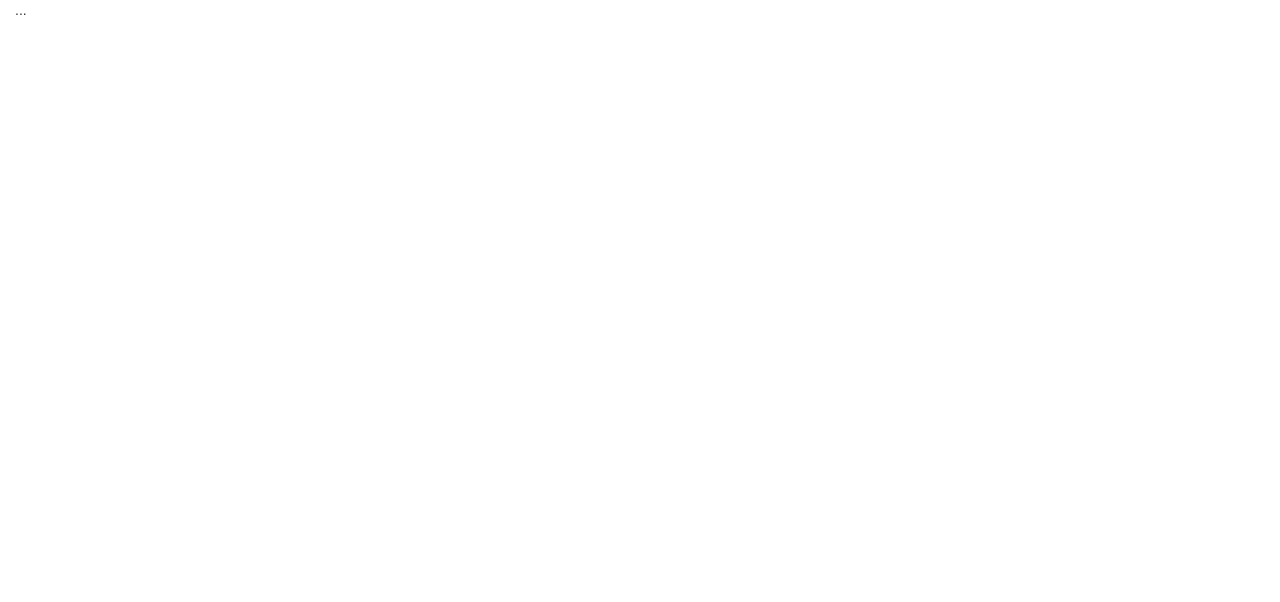
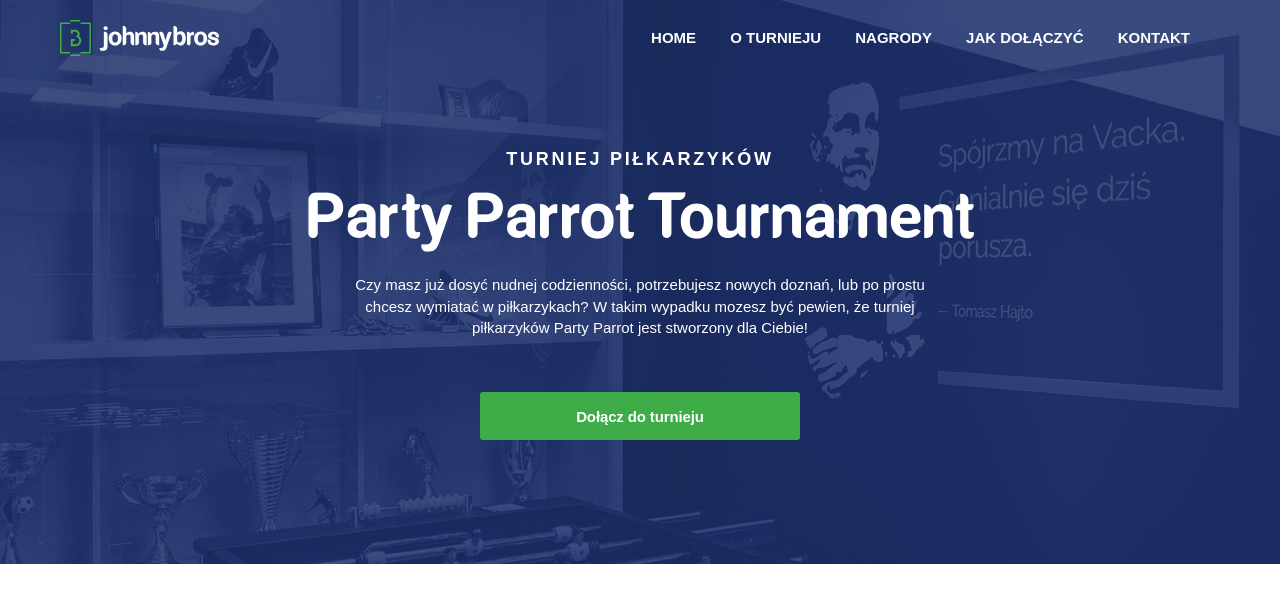
Before and after one commit to ewkaK/CSS-Developer-recruitment-task, a plain HTML site: page index.html in a window 1280 px wide. Drawn offline with nearby package versions, Linux system fonts and the light colour scheme; a web font is replaced by a local one.

Commit message:
simple navbar and header section

```diff
--- a/css/style.scss
+++ b/css/style.scss
@@ -1,15 +1,89 @@
-//typography - desktop
-
-$desFs: 15px;
-$desLh: 24px;
-
+//typography
 @font-face {
   font-family: "Raleway";
   src: url(./../assets/fonts/Raleway/Raleway-Medium.ttf) format("truetype");
 }
+@font-face {
+  font-family: "Millunium";
+  src: url(./../assets/fonts/Millunium/Millunium-Bold.ttf) format("truetype");
+}
 
+body{
+  font-family: "Raleway", sans-serif;
+  font-size: 15px;
+}
+h1{
+  font-family: "Millunium";
+  font-size: 64px;
+  font-weight: 700;
+  letter-spacing: -1.43px;
+  margin: 0 0 24px;
+}
 
+h4 {
+  font-weight: 700;
+  text-transform: uppercase;
+  letter-spacing: 2.7px;
+}
 
-p {
-  font-family: "Raleway", sans-serif
+//navbar #menu
+nav {
+  position: absolute;
+  left: 0;
+  right: 0;
+  z-index: 10000;
+
+  max-width: 1200px;
+  margin: 0 auto;
+  padding: 2rem;
+
+  .logo{
+    float: left;
+  }
+
+  #menu{
+    float: right;
+    padding: 0.7rem 0;
+
+    li{
+      display:inline-block;
+
+      a{
+        color: #fff;
+        font-weight: 700;
+        text-transform: uppercase;
+        margin-right: 3rem;
+      }
+    }
+  }
 }
+
+//header #hero
+#hero{
+  background: url(./../assets/images/pp-main-background.jpg) no-repeat center;
+  color: #fff;
+  text-align: center;
+  padding: 14rem 0 7rem;
+
+  p{
+    border-radius: 3px;
+    max-width: 600px;
+    margin: 0 auto;
+  }
+
+  button{
+    margin: 54px 0;
+  }
+}
+
+button.CTA{
+  background: #3ead48;
+  color: #fff;
+  font-weight: 700;
+  line-height: 19px;
+  letter-spacing: -0.13px;
+  border: none;
+  border-radius: 3px;
+  width: 320px;
+  height: 48px;
+}
--- a/index.html
+++ b/index.html
@@ -2,9 +2,8 @@
 <html lang="pl">
 <head>
     <meta charset="UTF-8"/>
-    <title>JohnnyBros - turniej piłkarzyków</title>
-    <meta name="description" content=""/>
-    <meta name="author" content="Ewa Klebba"/>
+    <title>JohnnyBros - Party Parrot Tournament</title>
+    <meta name="description" content="Turniej piłkarzyków"/>
     <meta name="viewport" content="width=device-width, initial-scale=1.0">
 
     <link rel="stylesheet" href="https://maxcdn.bootstrapcdn.com/bootstrap/3.3.7/css/bootstrap.min.css"
@@ -13,13 +12,29 @@
 </head>
 
 <body>
-<nav></nav>
+<nav>
+    <div class="logo">
+        <img src="./assets/images/jb-logo.svg" alt="logo">
+    </div>
+    <div id="menu">
+        <ul>
+            <li><a href="#">Home</a></li>
+            <li><a href="#">O turnieju</a></li>
+            <li><a href="#">Nagrody</a></li>
+            <li><a href="#">Jak dołączyć</a></li>
+            <li><a href="#">Kontakt</a></li>
+        </ul>
+    </div>
+</nav>
 
 <header>
     <div id="hero" class="container-fluid">
         <div class="row">
             <div class="col-sm-12">
-                ...
+                <h4>Turniej piłkarzyków</h4>
+                <h1>Party Parrot Tournament</h1>
+                <p>Czy masz już dosyć nudnej codzienności, potrzebujesz nowych doznań, lub po prostu chcesz wymiatać w piłkarzykach? W takim wypadku mozesz być pewien, że turniej piłkarzyków Party Parrot jest stworzony dla Ciebie!</p>
+                <button class="CTA">Dołącz do turnieju</button>
             </div>
         </div>
     </div>
```
Also changed, not shown: assets/fonts/Millunium/Millunium-Bold.ttf (renamed from assets/fonts/Millunium Bold/Millunium-Bold.ttf), assets/fonts/Millunium/Millunium-Medium.svg (renamed from assets/fonts/Millunium Medium/Millunium-Medium.svg), assets/fonts/Millunium/Millunium-Medium.ttf (renamed from assets/fonts/Millunium Medium/Millunium-Medium.ttf), assets/fonts/Millunium/Millunium-Medium.woff (renamed from assets/fonts/Millunium Medium/Millunium-Medium.woff), assets/fonts/Millunium/Millunium-Medium.woff2 (renamed from assets/fonts/Millunium Medium/Millunium-Medium.woff2), css/style.css, 3 other files.
